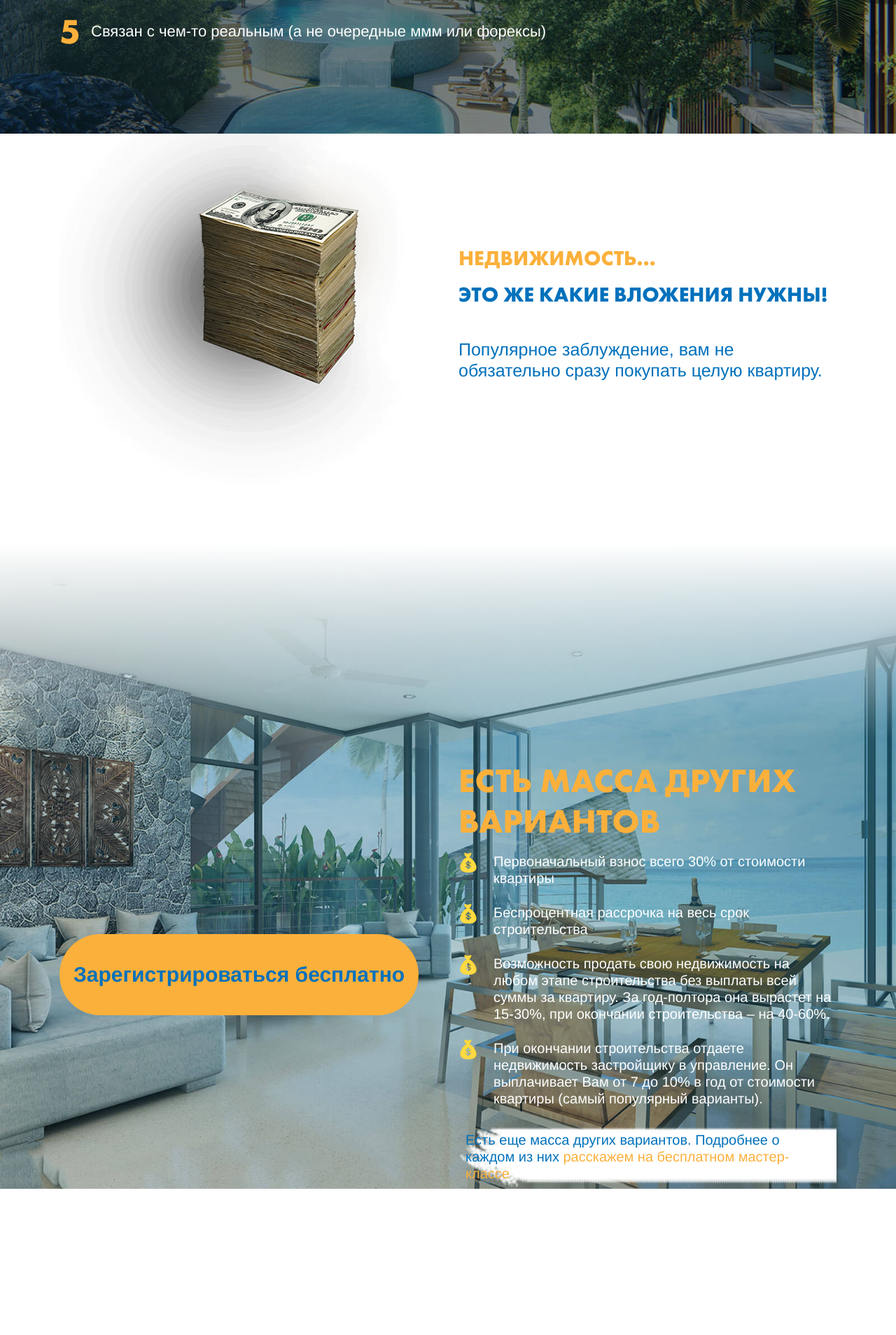
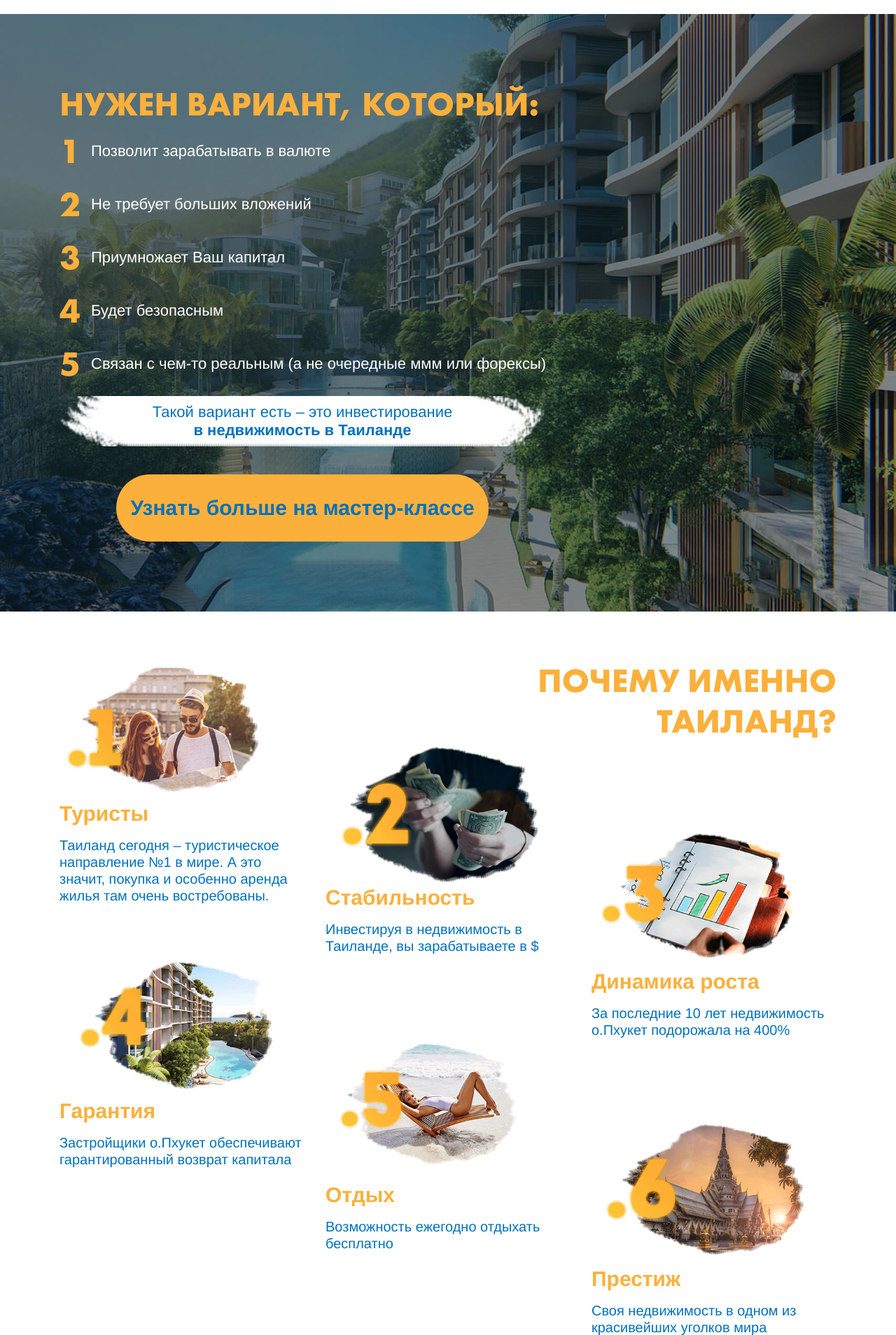
Before and after one commit to AndrewBeznosko/asia, a PHP site: page / in a window 1280 px wide. Shown: the part 1894-3802 px from the top of the page at 70% size. Before the commit the page ends 3593 px from the top, so only its background shows below. Run offline with PHP 8.4, Linux system fonts and the light colour scheme; style sheets or scripts are compiled from the project's sources.

Commit message:
sec PC ready

```diff
--- a/index.html
+++ b/index.html
@@ -64,7 +64,16 @@
     <!-- ========================= sec_2 ========================= -->
     <section class="sec_2">
         <div class="container">
-            <div class="row"></div>
+            <div class="row">
+                <div class="col-lg-7">
+                    <h2 class="sec_title first">ПОЛОЖА РУКУ НА СЕРДЦЕ, ОТВЕТЬТЕ:</h2>
+                    <p>Вас устраивает ситуация в своей стране?...</p>
+                </div>
+                <div class="col-lg-5">
+                    <img src="img/7176184f5a5944cf7e7b101937443330-lossy.png?crc=3882067209" alt="">
+                    <h2 class="sec_title">СКОЛЬКО УЖЕ МОЖНО ТЕРПЕТЬ:</h2>
+                </div>
+            </div>
         </div>
     </section>
     <!-- ========================= /sec_2 ========================= -->
@@ -119,6 +128,12 @@
                         <p><span>4</span> Будет безопасным</p>
                         <p><span>5</span> Связан с чем-то реальным (а не очередные ммм или форексы)</p>
                     </div>
+                    <div class="txt_img_bg">
+                        Такой вариант есть – это инвестирование <br><strong>в недвижимость в Таиланде</strong>
+                    </div>
+                    <div class="btn_wrapp">
+                        <button class="b-btn">Узнать больше на мастер-классе</button>
+                    </div>
                 </div>
             </div>
         </div>
@@ -128,7 +143,39 @@
     <!-- ========================= sec_5 ========================= -->
     <section class="sec_5">
         <div class="container">
-            <div class="row"></div>
+            <h1 class="sec_title">ПОЧЕМУ ИМЕННО ТАИЛАНД?</h1>
+            <div class="row row_blocks">
+                <div class="col-lg-4">
+                    <img src="img/d576c54a45002ad03d7a96c161c5656a-lossy.png?crc=4055438762" alt="">
+                    <h3>Туристы</h3>
+                    <p>Таиланд сегодня – туристическое направление №1 в мире. А это значит, покупка и особенно аренда жилья там очень востребованы.</p>
+                </div>
+                <div class="col-lg-4" style="margin-top: 120px;">
+                    <img src="img/be02ac3b00b180dc22b6ae5af30843ba-lossy.png?crc=3891440251" alt="">
+                    <h3>Стабильность</h3>
+                    <p>Инвестируя в недвижимость в Таиланде, вы зарабатываете в $</p>
+                </div>
+                <div class="col-lg-4" style="margin-top: 240px;">
+                    <img src="img/c240b03a0610e4da8b0b1ce77e1aef10-lossy.png?crc=419988231" alt="">
+                    <h3>Динамика роста</h3>
+                    <p>За последние 10 лет недвижимость о.Пхукет подорожала на 400%</p>
+                </div>
+                <div class="col-lg-4" style="margin-top: -150px;">
+                    <img src="img/79748942fb9961290e08c91e978749d2-lossy.png?crc=413183355" alt="">
+                    <h3>Гарантия</h3>
+                    <p>Застройщики о.Пхукет обеспечивают гарантированный возврат капитала</p>
+                </div>
+                <div class="col-lg-4" style="margin-top: -30px;">
+                    <img src="img/eac5eb37b16e4b285d4c964c90fc4ec6-lossy.png?crc=167984883" alt="">
+                    <h3>Отдых</h3>
+                    <p>Возможность ежегодно отдыхать бесплатно</p>
+                </div>
+                <div class="col-lg-4" style="margin-top: 90px;">
+                    <img src="img/4251f8c0ea3b336bd5a87d6e9de084a6-lossy.png?crc=46064042" alt="">
+                    <h3>Престиж</h3>
+                    <p>Своя недвижимость в одном из красивейших уголков мира</p>
+                </div>
+            </div>
         </div>
     </section>
     <!-- ========================= /sec_5 ========================= -->
--- a/sass/_andrew.scss
+++ b/sass/_andrew.scss
@@ -120,6 +120,39 @@
     }
 }
 // ==================================================
+// sec_2
+// ==================================================
+
+.sec_2 {
+    margin: 90px 0 0;
+
+    .sec_title {
+        color: #FBB03B;
+        line-height: 58px;
+        font-size: 48px;
+        font-family: '__Futura PT_5';
+        font-weight: 700;
+
+        &.first {
+            margin-top: 80px;
+        }
+    }
+
+    p {
+        color: #0071BC;
+        line-height: 30px;
+        font-size: 25px;
+        font-family: Helvetica, Helvetica Neue, Arial, sans-serif;
+        font-weight: normal;
+    }
+
+    img {
+        max-width: 360px;
+        display: inline-block;
+        margin-bottom: 20px;
+    }
+}
+// ==================================================
 // sec_3
 // ==================================================
 
@@ -200,4 +233,66 @@ h2.orange {
             font-family: Helvetica, Helvetica Neue, Arial, sans-serif;
         }
     }
+
+    .txt_img_bg {
+        color: #0071BC;
+        line-height: 26px;
+        font-size: 22px;
+        text-align: left;
+        font-family: Helvetica, Helvetica Neue, Arial, sans-serif;
+        background: transparent url("../img/17.png") no-repeat 0 50%;
+        background-size: cover;
+        padding: 10px 50px;
+        max-width: 694px;
+        text-align: center;
+    }
+
+    .btn_wrapp {
+        margin-top: 40px;
+        max-width: 694px;
+        text-align: center;
+    }
 }
+// ==================================================
+// sec_4
+// ==================================================
+
+.sec_5 {
+    padding: 70px 0;
+
+    .sec_title {
+        color: #FBB03B;
+        line-height: 58px;
+        font-size: 48px;
+        font-family: '__Futura PT_5';
+        font-weight: 700;
+        max-width: 500px;
+        margin-left: auto;
+        margin-bottom: -135px;
+        text-align: right;
+    }
+
+    img {
+        height: 220px;
+        width: auto;
+    }
+
+    h3 {
+        color: #FBB03B;
+        line-height: 36px;
+        font-size: 30px;
+        text-align: left;
+        font-family: Helvetica, Helvetica Neue, Arial, sans-serif;
+        font-weight: bold;
+        margin-bottom: 15px;
+    }
+
+    p {
+        color: #0071BC;
+        line-height: 24px;
+        font-size: 20px;
+        text-align: left;
+        font-family: Helvetica, Helvetica Neue, Arial, sans-serif;
+        font-weight: normal;
+    }
+}
--- a/sass/_common.scss
+++ b/sass/_common.scss
@@ -19,3 +19,21 @@ section.with_after {
         z-index: 5;
     }
 }
+
+.b-btn {
+    background-color: #FBB03B;
+    border-radius: 400px;
+    color: #0071BC;
+    line-height: 36px;
+    font-size: 30px;
+    text-align: center;
+    font-family: Helvetica, Helvetica Neue, Arial, sans-serif;
+    font-weight: bold;
+    padding: 30px 20px;
+    border: none;
+
+    &:hover {
+        background-color: #ff9c00;
+        color: #2a60dc;
+    }
+}
```
Also changed, not shown: 1 other file.
